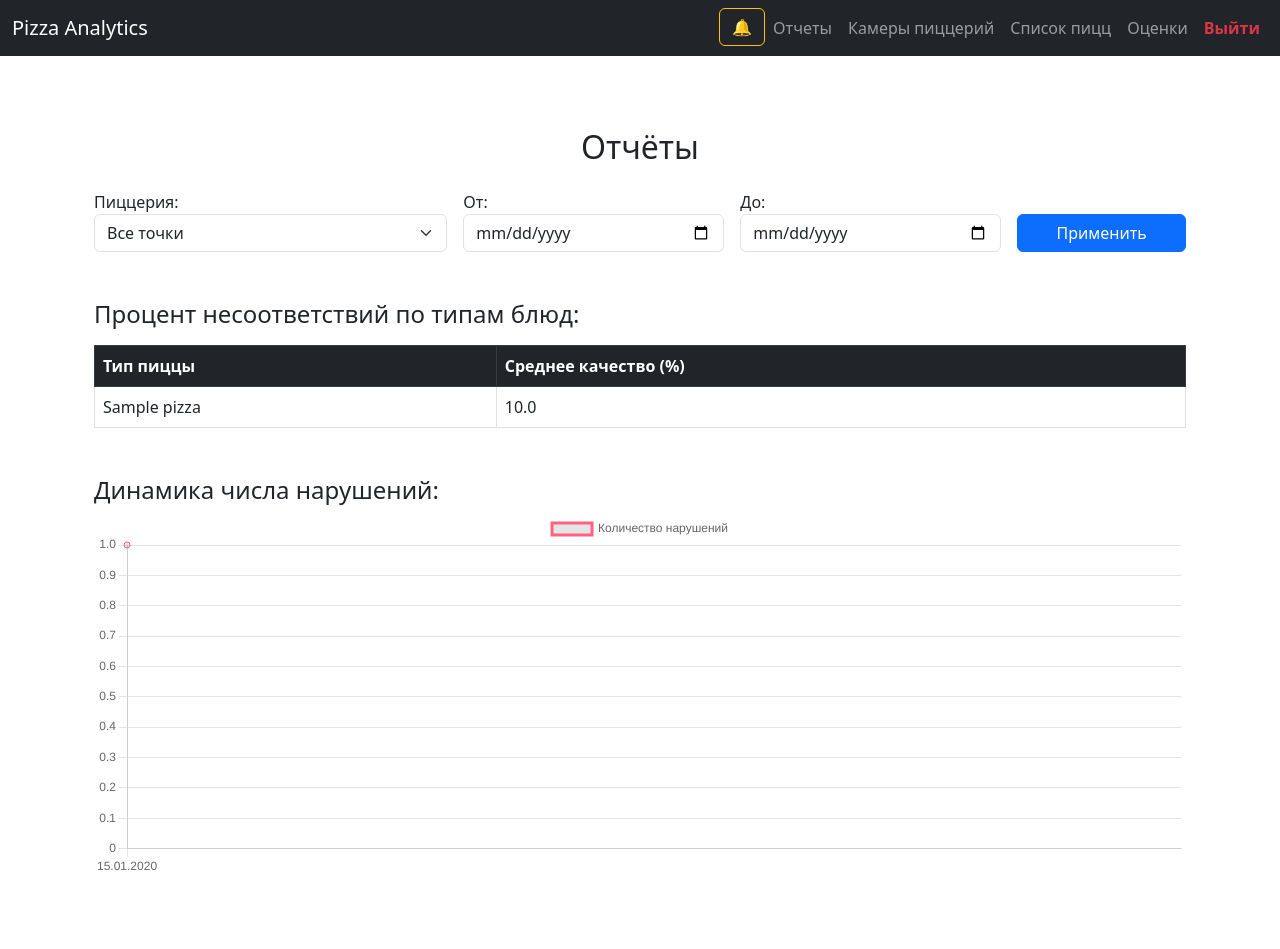
After one commit to Impohimoza/pizza-video-analytics, a Django app: page /reports/ in a window 1280 px wide. The commit adds this page. Run offline with Django 4.2, Linux system fonts and the light colour scheme; a user stored in the database is signed in; tables that the repository leaves empty hold one stand-in row (values such as "Sample post").

Commit message:
make reports page

```diff
--- /dev/null
+++ b/web_pizza_analytics/evaluateRegister/templates/evaluateRegister/reports_page.html
@@ -0,0 +1,100 @@
+{% extends 'base.html' %}
+{% block title %}Отчёты{% endblock %}
+
+{% block content %}
+<div class="container py-5">
+    <h2 class="text-center mb-4">Отчёты</h2>
+
+    <!-- Форма выбора периода -->
+    <form method="get" class="row g-3 mb-5">
+        {% if not request.user.groups.all.0.name == "Менеджеры пиццерий" %}
+        <div class="col-md-4">
+            <label for="location">Пиццерия:</label>
+            <select name="location" id="location" class="form-select">
+                <option value="">Все точки</option>
+                {% for loc in locations %}
+                    <option value="{{ loc.id }}" {% if request.GET.location == loc.id|stringformat:"s" %}selected{% endif %}>
+                        {{ loc.address }}
+                    </option>
+                {% endfor %}
+            </select>
+        </div>
+        {% endif %}
+
+        <div class="col-md-3">
+            <label for="start_date">От:</label>
+            <input type="date" name="start_date" id="start_date" class="form-control" value="{{ request.GET.start_date }}">
+        </div>
+
+        <div class="col-md-3">
+            <label for="end_date">До:</label>
+            <input type="date" name="end_date" id="end_date" class="form-control" value="{{ request.GET.end_date }}">
+        </div>
+
+        <div class="col-md-2 d-flex align-items-end">
+            <button type="submit" class="btn btn-primary w-100">Применить</button>
+        </div>
+    </form>
+
+    <!-- Процент несоответствий -->
+    <h4>Процент несоответствий по типам блюд:</h4>
+    <table class="table table-bordered mt-3">
+        <thead class="table-dark">
+            <tr>
+                <th>Тип пиццы</th>
+                <th>Среднее качество (%)</th>
+            </tr>
+        </thead>
+        <tbody>
+            {% for item in non_compliance_by_pizza %}
+            <tr>
+                <td>{{ item.pizza__name }}</td>
+                <td>{{ item.avg_quality|floatformat:1 }}</td>
+            </tr>
+            {% empty %}
+            <tr>
+                <td colspan="2" class="text-center">Нет данных для отображения.</td>
+            </tr>
+            {% endfor %}
+        </tbody>
+    </table>
+
+    <!-- График динамики нарушений -->
+    <h4 class="mt-5">Динамика числа нарушений:</h4>
+    <canvas id="dynamicsChart" height="100"></canvas>
+</div>
+
+<script src="https://cdn.jsdelivr.net/npm/chart.js"></script>
+<script>
+const ctx = document.getElementById('dynamicsChart').getContext('2d');
+const chart = new Chart(ctx, {
+    type: 'line',
+    data: {
+        labels: [
+            {% for d in dynamics %}
+                '{{ d.date_only|date:"d.m.Y" }}',
+            {% endfor %}
+        ],
+        datasets: [{
+            label: 'Количество нарушений',
+            data: [
+                {% for d in dynamics %}
+                    {{ d.bad_count }},
+                {% endfor %}
+            ],
+            fill: false,
+            borderColor: 'rgb(255, 99, 132)',
+            tension: 0.1
+        }]
+    },
+    options: {
+        scales: {
+            y: {
+                beginAtZero: true,
+                stepSize: 1
+            }
+        }
+    }
+});
+</script>
+{% endblock %}
--- a/web_pizza_analytics/evaluateRegister/urls.py
+++ b/web_pizza_analytics/evaluateRegister/urls.py
@@ -10,4 +10,6 @@ urlpatterns = [
     path('cameras/', views.camera_page, name='camera_page'),
     path('notifications/', views.notifications_list, name='notifications_list'),
     path('notifications/<int:notification_id>/open/', views.notification_redirect, name='notification_redirect'),
+    path('notifications/check/', views.check_new_notifications, name='check_notifications'),
+    path('reports/', views.reports_page, name='reports_page'),
 ]
--- a/web_pizza_analytics/evaluateRegister/views.py
+++ b/web_pizza_analytics/evaluateRegister/views.py
@@ -6,6 +6,9 @@ from django.contrib.auth.decorators import login_required
 import openpyxl
 from django.http import HttpResponse, JsonResponse, StreamingHttpResponse
 from django.views.decorators.csrf import csrf_exempt
+from django.db import models
+from django.db.models import Count, Avg
+from django.db.models.functions import TruncDate
 import uuid
 import cv2
 import json
@@ -22,7 +25,11 @@ def evaluation_list(request):
     pizzas = Pizzas.objects.all()
     locations = PizzeriaLocation.objects.all()
     is_manager = request.user.is_authenticated and hasattr(request.user, 'pizzeria_location') and request.user.pizzeria_location and request.user.groups.filter(name="Менеджеры пиццерий").exists()
-
+    pizza_id = request.GET.get('pizza')
+    start_date = request.GET.get('start_date')
+    end_date = request.GET.get('end_date')
+    quality_max = request.GET.get('quality_max')
+    quality_min = request.GET.get('quality_min')
     # Фильтры
     if is_manager:
         # Менеджер: фильтруем только по своей пиццерии
@@ -31,33 +38,30 @@ def evaluation_list(request):
         locations = PizzeriaLocation.objects.filter(id=request.user.pizzeria_location.id)
     else:
         # Админ: применяем фильтры
-        pizza_id = request.GET.get('pizza')
         location_id = request.GET.get('location')
-        start_date = request.GET.get('start_date')
-        end_date = request.GET.get('end_date')
-        quality = request.GET.get('quality')
 
-        if pizza_id:
-            evaluations = evaluations.filter(pizza_id=pizza_id)
         if location_id:
             evaluations = evaluations.filter(location_id=location_id)
-        if start_date:
-            try:
-                start = datetime.strptime(start_date, "%Y-%m-%d")
-                evaluations = evaluations.filter(date__gte=start)
-            except ValueError:
-                pass
-        if end_date:
-            try:
-                end = datetime.strptime(end_date, "%Y-%m-%d")
-                evaluations = evaluations.filter(date__lte=end)
-            except ValueError:
-                pass
-        if quality:
-            try:
-                evaluations = evaluations.filter(quality_percentage__lte=float(quality))
-            except ValueError:
-                pass
+
+    if pizza_id:
+        evaluations = evaluations.filter(pizza_id=pizza_id)
+    if start_date:
+        try:
+            start = datetime.strptime(start_date, "%Y-%m-%d")
+            evaluations = evaluations.filter(date__gte=start)
+        except ValueError:
+            pass
+    if end_date:
+        try:
+            end = datetime.strptime(end_date, "%Y-%m-%d")
+            evaluations = evaluations.filter(date__lte=end)
+        except ValueError:
+            pass
+    if quality_max or quality_min:
+        try:
+            evaluations = evaluations.filter(quality_percentage__range=(float(quality_min), float(quality_max)))
+        except ValueError:
+            pass
 
     # Сортировка
     sort_by = request.GET.get("sort_by", "date")
@@ -105,43 +109,44 @@ def evaluation_export(request):
 
     evaluations = Evaluation.objects.all()
     pizzas = Pizzas.objects.all()
+    locations = PizzeriaLocation.objects.all()
     is_manager = request.user.is_authenticated and hasattr(request.user, 'pizzeria_location') and request.user.pizzeria_location and request.user.groups.filter(name="Менеджеры пиццерий").exists()
-
+    pizza_id = request.GET.get('pizza')
+    start_date = request.GET.get('start_date')
+    end_date = request.GET.get('end_date')
+    quality_max = request.GET.get('quality_max')
+    quality_min = request.GET.get('quality_min')
     # Фильтры
     if is_manager:
         # Менеджер: фильтруем только по своей пиццерии
         evaluations = evaluations.filter(location=request.user.pizzeria_location)
         pizzas = pizzas.filter(pizzaembeddings__pizza__evaluation__location=request.user.pizzeria_location).distinct()
-        location_id = PizzeriaLocation.objects.filter(id=request.user.pizzeria_location.id)
     else:
         # Админ: применяем фильтры
-        pizza_id = request.GET.get('pizza')
         location_id = request.GET.get('location')
-        start_date = request.GET.get('start_date')
-        end_date = request.GET.get('end_date')
-        quality = request.GET.get('quality')
 
-        if pizza_id:
-            evaluations = evaluations.filter(pizza_id=pizza_id)
         if location_id:
             evaluations = evaluations.filter(location_id=location_id)
-        if start_date:
-            try:
-                start = datetime.strptime(start_date, "%Y-%m-%d")
-                evaluations = evaluations.filter(date__gte=start)
-            except ValueError:
-                pass
-        if end_date:
-            try:
-                end = datetime.strptime(end_date, "%Y-%m-%d")
-                evaluations = evaluations.filter(date__lte=end)
-            except ValueError:
-                pass
-        if quality:
-            try:
-                evaluations = evaluations.filter(quality_percentage__lte=float(quality))
-            except ValueError:
-                pass
+
+    if pizza_id:
+        evaluations = evaluations.filter(pizza_id=pizza_id)
+    if start_date:
+        try:
+            start = datetime.strptime(start_date, "%Y-%m-%d")
+            evaluations = evaluations.filter(date__gte=start)
+        except ValueError:
+            pass
+    if end_date:
+        try:
+            end = datetime.strptime(end_date, "%Y-%m-%d")
+            evaluations = evaluations.filter(date__lte=end)
+        except ValueError:
+            pass
+    if quality_max or quality_min:
+        try:
+            evaluations = evaluations.filter(quality_percentage__range=(float(quality_min), float(quality_max)))
+        except ValueError:
+            pass
 
     # Создание Excel файла
     wb = openpyxl.Workbook()
@@ -325,6 +330,7 @@ def camera_page(request):
         'unread_notifications_count': unread_notifications_count
         })
 
+
 @login_required(login_url='/login/')
 def notifications_list(request):
     unread_notifications_count = 0
@@ -336,6 +342,7 @@ def notifications_list(request):
         'unread_notifications_count': unread_notifications_count
         })
 
+
 @login_required(login_url='/login/')
 def notification_redirect(request, notification_id):
     notification = get_object_or_404(Notification, id=notification_id, user=request.user)
@@ -345,3 +352,52 @@ def notification_redirect(request, notification_id):
         notification.save()
 
     return redirect('evaluation_detail', evaluation_id=notification.evaluation.id)
+
+
+@login_required(login_url='/login/')
+def check_new_notifications(request):
+    new_notifications_count = request.user.notifications.filter(is_read=False).count()
+    return JsonResponse({'new_count': new_notifications_count})
+
+
+@login_required(login_url='/login/')
+def reports_page(request):
+    pizzas = Pizzas.objects.all()
+    locations = PizzeriaLocation.objects.all()
+
+    start_date = request.GET.get('start_date')
+    end_date = request.GET.get('end_date')
+    location_id = request.GET.get('location')
+
+    evaluations = Evaluation.objects.all()
+
+    # Менеджеру показываем только свою пиццерию
+    if request.user.groups.filter(name="Менеджеры пиццерий").exists():
+        evaluations = evaluations.filter(location=request.user.pizzeria_location)
+        locations = PizzeriaLocation.objects.filter(id=request.user.pizzeria_location.id)
+    else:
+        if location_id:
+            evaluations = evaluations.filter(location_id=location_id)
+
+    if start_date:
+        evaluations = evaluations.filter(date__gte=start_date)
+    if end_date:
+        evaluations = evaluations.filter(date__lte=end_date)
+
+    # Процент несоответствий по типам пицц
+    non_compliance_by_pizza = evaluations.values('pizza__name').annotate(
+        avg_quality=Avg('quality_percentage')
+    )
+
+    # Динамика нарушений по дням
+    dynamics = evaluations.annotate(date_only=TruncDate('date')).values('date_only').annotate(
+        bad_count=Count('id', filter=models.Q(quality_percentage__lt=70))
+    ).order_by('date_only')
+
+    context = {
+        'pizzas': pizzas,
+        'locations': locations,
+        'non_compliance_by_pizza': non_compliance_by_pizza,
+        'dynamics': dynamics,
+    }
+    return render(request, 'evaluateRegister/reports_page.html', context)
--- a/web_pizza_analytics/pizzaRegister/templates/base.html
+++ b/web_pizza_analytics/pizzaRegister/templates/base.html
@@ -30,6 +30,9 @@
               </div>
               {% endif %}
               <li class="nav-item">
+                <a class="nav-link" href="{% url 'reports_page' %}">Отчеты</a>
+              </li>
+              <li class="nav-item">
                 <a class="nav-link" href="{% url 'camera_page' %}">Камеры пиццерий</a>
               </li>
               <li class="nav-item">
@@ -54,6 +57,36 @@
 
 <!-- Правильное подключение JS после body -->
 <script src="https://cdn.jsdelivr.net/npm/bootstrap@5.3.0/dist/js/bootstrap.bundle.min.js"></script>
+<script>
+  document.addEventListener('DOMContentLoaded', function() {
+      let lastCount = {{ unread_notifications_count|default:0 }};
 
+      function checkNotifications() {
+          fetch("{% url 'check_notifications' %}")
+              .then(response => response.json())
+              .then(data => {
+                  if (data.new_count > lastCount) {
+                      showNotificationPopup(data.new_count - lastCount);
+                      lastCount = data.new_count;
+                  }
+              });
+      }
+
+      function showNotificationPopup(newCount) {
+          const popup = document.createElement('div');
+          popup.className = 'alert alert-warning position-fixed top-0 start-50 translate-middle-x mt-5 shadow';
+          popup.style.zIndex = '1055';
+          popup.innerHTML = `<strong>📢 Новое уведомление!</strong> (${newCount})<br><a href="{% url 'notifications_list' %}" class="btn btn-sm btn-primary mt-2">Посмотреть</a>`;
+
+          document.body.appendChild(popup);
+
+          setTimeout(() => {
+              popup.remove();
+          }, 5000); // Убираем через 5 секунд
+      }
+
+      setInterval(checkNotifications, 10000); // Проверка каждые 10 секунд
+  });
+  </script>
 </body>
 </html>
```
Also changed, not shown: web_pizza_analytics/evaluateRegister/templates/evaluateRegister/evaluation_list.html (+6 -2 lines).
